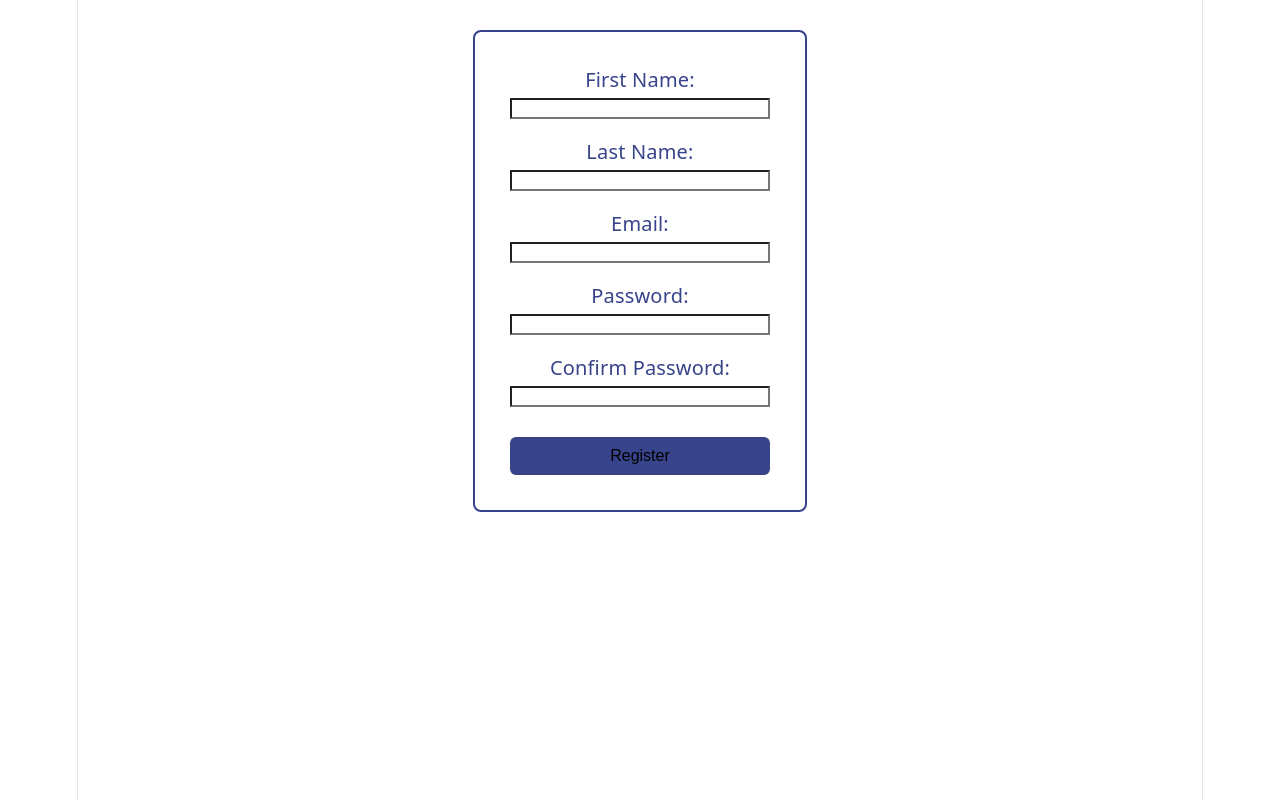
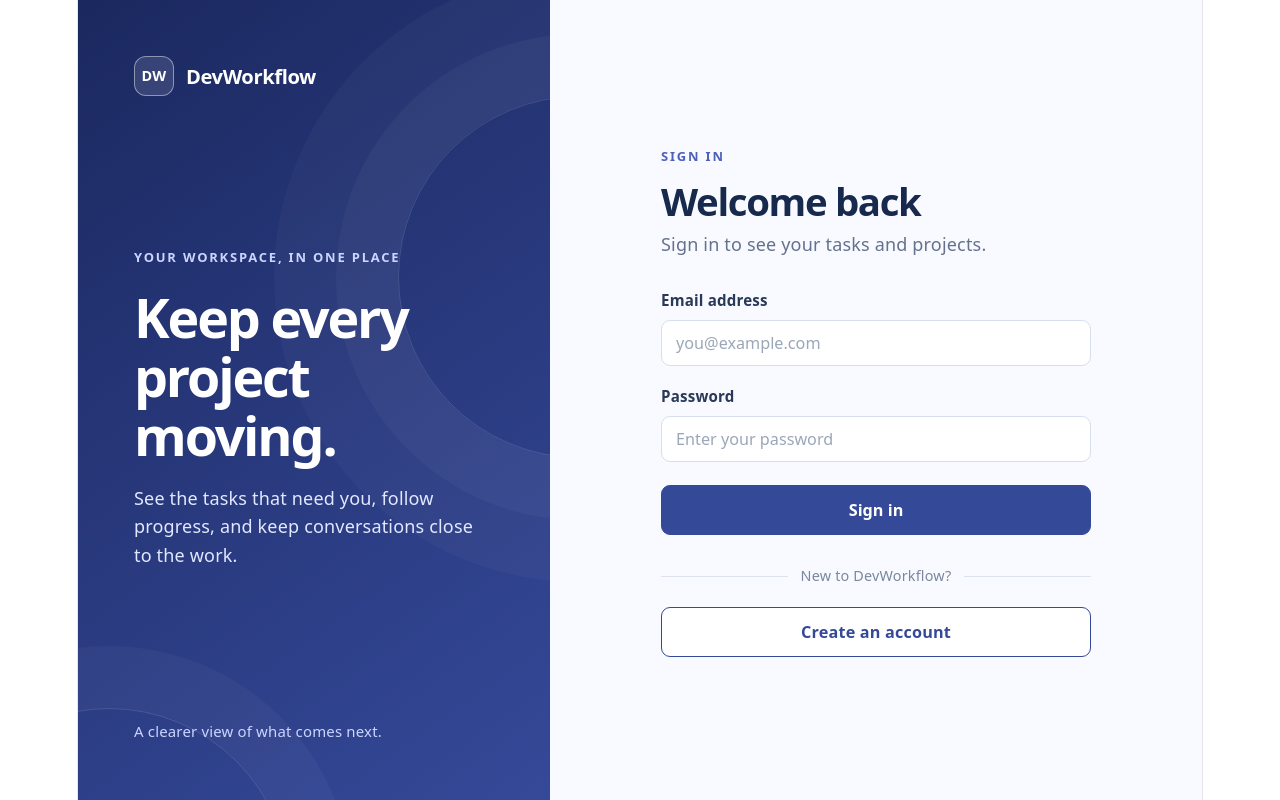
Before and after one commit to anuragrana1997/DevWorkFlow, a React (Vite) app in the folder client/: page / in a window 1280 px wide. Built offline with nearby package versions, Linux system fonts and the light colour scheme.

Commit message:
styling added and page starts with login

```diff
--- a/client/index.html
+++ b/client/index.html
@@ -4,7 +4,7 @@
     <meta charset="UTF-8" />
     <link rel="icon" type="image/svg+xml" href="/favicon.svg" />
     <meta name="viewport" content="width=device-width, initial-scale=1.0" />
-    <title>client</title>
+    <title>DevWorkflow</title>
   </head>
   <body>
     <div id="root"></div>
--- a/client/src/App.jsx
+++ b/client/src/App.jsx
@@ -10,8 +10,9 @@ function App() {
         <AuthProvider>
             <BrowserRouter>
                 <Routes>
-                    <Route path="/" element={<Register />} />
+                    <Route path="/" element={<Login />} />
                     <Route path="/login" element={<Login />} />
+                    <Route path="/register" element={<Register />} />
                     <Route element={<ProtectedRoute />}>
                         <Route path="/dashboard" element={<Dashboard />} />
                     </Route>
--- /dev/null
+++ b/client/src/components/AuthLayout.jsx
@@ -0,0 +1,29 @@
+import "../styles/Auth.css";
+
+export const AuthLayout = ({ eyebrow, title, description, children }) => (
+    <main className="auth-page">
+        <section className="auth-intro" aria-label="DevWorkflow">
+            <div className="auth-brand">
+                <span className="auth-brand-mark" aria-hidden="true">DW</span>
+                <span>DevWorkflow</span>
+            </div>
+
+            <div className="auth-intro-copy">
+                <p className="auth-kicker">YOUR WORKSPACE, IN ONE PLACE</p>
+                <h1>Keep every project moving.</h1>
+                <p>See the tasks that need you, follow progress, and keep conversations close to the work.</p>
+            </div>
+
+            <p className="auth-intro-footer">A clearer view of what comes next.</p>
+        </section>
+
+        <section className="auth-content">
+            <div className="auth-card">
+                <p className="auth-eyebrow">{eyebrow}</p>
+                <h2>{title}</h2>
+                <p className="auth-description">{description}</p>
+                {children}
+            </div>
+        </section>
+    </main>
+);
--- a/client/src/pages/Login.jsx
+++ b/client/src/pages/Login.jsx
@@ -1,8 +1,8 @@
 import { useState } from "react";
-import "../styles/Login.css";
 import { useAuth } from "../context/AuthContext";
 import { api } from "../config/api";
-import { useNavigate } from "react-router-dom";
+import { Link, useNavigate } from "react-router-dom";
+import { AuthLayout } from "../components/AuthLayout";
 
 export const Login = () => {
 
@@ -43,22 +43,24 @@ export const Login = () => {
     }
 
     return (
-        <div className="login-container">
-            <form className="login-form" onSubmit={handleSubmit}>
-                <div className="form-group">
-                    <label htmlFor="email">Email:</label>
-                    <input type="email" id="email" name="email" onChange={handleChange} required />
+        <AuthLayout eyebrow="SIGN IN" title="Welcome back" description="Sign in to see your tasks and projects.">
+            <form className="auth-form" onSubmit={handleSubmit}>
+                <div className="auth-field">
+                    <label htmlFor="email">Email address</label>
+                    <input type="email" id="email" name="email" autoComplete="email"
+                        placeholder="you@example.com" onChange={handleChange} required />
                 </div>
 
-                <div className="form-group">
-                    <label htmlFor="password">Password:</label>
-                    <input type="password" id="password" name="password" onChange={handleChange} required />
+                <div className="auth-field">
+                    <label htmlFor="password">Password</label>
+                    <input type="password" id="password" name="password" autoComplete="current-password"
+                        placeholder="Enter your password" onChange={handleChange} required />
                 </div>
-                {error && <p>{error}</p>}
-                <div className="form-group">
-                    <button type="submit">Login</button>
-                </div>
+                {error && <p className="auth-error" role="alert">{error}</p>}
+                <button className="auth-primary-button" type="submit">Sign in</button>
             </form>
-        </div>
+            <div className="auth-divider"><span>New to DevWorkflow?</span></div>
+            <Link className="auth-secondary-button" to="/register">Create an account</Link>
+        </AuthLayout>
     )
 }
--- a/client/src/pages/Register.jsx
+++ b/client/src/pages/Register.jsx
@@ -1,7 +1,7 @@
 import { useState } from "react";
-import '../styles/Register.css';
-import { useNavigate } from "react-router-dom";
+import { Link, useNavigate } from "react-router-dom";
 import axios from "axios";
+import { AuthLayout } from "../components/AuthLayout";
 
 export const Register = () => {
 
@@ -60,33 +60,39 @@ export const Register = () => {
     }
 
     return (
-        <div className="register-container">
-            <form className="register-form" onSubmit={handleRegister}>
-                <div className="form-group">
-                    <label htmlFor="first_name">First Name:</label>
-                    <input id="first_name" name="first_name" type="text" onChange={handleChange} required />
+        <AuthLayout eyebrow="GET STARTED" title="Create your account" description="Join your team and start tracking your work.">
+            <form className="auth-form" onSubmit={handleRegister}>
+                <div className="auth-name-row">
+                    <div className="auth-field">
+                        <label htmlFor="first_name">First name</label>
+                        <input id="first_name" name="first_name" type="text" autoComplete="given-name"
+                            onChange={handleChange} required />
+                    </div>
+                    <div className="auth-field">
+                        <label htmlFor="last_name">Last name</label>
+                        <input id="last_name" name="last_name" type="text" autoComplete="family-name"
+                            onChange={handleChange} required />
+                    </div>
                 </div>
-                <div className="form-group">
-                    <label htmlFor="last_name">Last Name:</label>
-                    <input id="last_name" name="last_name" type="text" onChange={handleChange} required />
+                <div className="auth-field">
+                    <label htmlFor="email">Email address</label>
+                    <input id="email" name="email" type="email" autoComplete="email"
+                        placeholder="you@example.com" onChange={handleChange} required />
                 </div>
-                <div className="form-group">
-                    <label htmlFor="email">Email:</label>
-                    <input id="email" name="email" type="email" onChange={handleChange} required />
+                <div className="auth-field">
+                    <label htmlFor="password">Password</label>
+                    <input id="password" name="password" type="password" autoComplete="new-password"
+                        onChange={handleChange} required />
                 </div>
-                <div className="form-group">
-                    <label htmlFor="password">Password:</label>
-                    <input id="password" name="password" type="password" onChange={handleChange} required />
+                <div className="auth-field">
+                    <label htmlFor="confirm_password">Confirm password</label>
+                    <input id="confirm_password" name="confirm_password" type="password" autoComplete="new-password"
+                        onChange={handleChange} required />
                 </div>
-                <div className="form-group">
-                    <label htmlFor="confirm_password">Confirm Password:</label>
-                    <input id="confirm_password" name="confirm_password" type="password" onChange={handleChange} required />
-                    {error && <p>{error}</p>}
-                </div>
-                <div className="form-group">
-                    <button type="submit">Register</button>
-                </div>
+                {error && <p className="auth-error" role="alert">{error}</p>}
+                <button className="auth-primary-button" type="submit">Create account</button>
             </form>
-        </div>
+            <p className="auth-switch">Already have an account? <Link to="/login">Sign in</Link></p>
+        </AuthLayout>
     )
 }
--- /dev/null
+++ b/client/src/styles/Auth.css
@@ -0,0 +1,309 @@
+.auth-page {
+  box-sizing: border-box;
+  display: grid;
+  grid-template-columns: minmax(300px, 42%) minmax(0, 1fr);
+  min-height: 100svh;
+  background: #f8faff;
+  color: #25334e;
+  color-scheme: light;
+  text-align: left;
+}
+
+.auth-page * {
+  box-sizing: border-box;
+}
+
+.auth-intro {
+  position: relative;
+  display: flex;
+  flex-direction: column;
+  justify-content: space-between;
+  overflow: hidden;
+  padding: clamp(30px, 5vw, 56px);
+  background: linear-gradient(145deg, #1b285f 0%, #354999 100%);
+  color: #fff;
+}
+
+.auth-intro::before,
+.auth-intro::after {
+  position: absolute;
+  width: 360px;
+  height: 360px;
+  border: 1px solid #ffffff22;
+  border-radius: 50%;
+  content: "";
+  pointer-events: none;
+}
+
+.auth-intro::before {
+  right: -210px;
+  top: 12%;
+  box-shadow: 0 0 0 62px #ffffff08, 0 0 0 124px #ffffff07;
+}
+
+.auth-intro::after {
+  bottom: -270px;
+  left: -150px;
+  box-shadow: 0 0 0 62px #ffffff08;
+}
+
+.auth-brand,
+.auth-intro-copy,
+.auth-intro-footer {
+  position: relative;
+  z-index: 1;
+}
+
+.auth-brand {
+  display: flex;
+  align-items: center;
+  gap: 12px;
+  font-size: 1.12rem;
+  font-weight: 750;
+  letter-spacing: -0.02em;
+}
+
+.auth-brand-mark {
+  display: grid;
+  width: 40px;
+  height: 40px;
+  place-items: center;
+  border: 1px solid #ffffff70;
+  border-radius: 12px;
+  background: #ffffff1e;
+  font-size: 0.8rem;
+  letter-spacing: 0.02em;
+}
+
+.auth-intro-copy {
+  max-width: 390px;
+}
+
+.auth-kicker,
+.auth-eyebrow {
+  font-size: 0.72rem;
+  font-weight: 750;
+  letter-spacing: 0.14em;
+}
+
+.auth-kicker {
+  color: #cbd5ff;
+}
+
+.auth-intro h1 {
+  margin: 18px 0;
+  color: #fff;
+  font-size: clamp(2.4rem, 4.2vw, 3.45rem);
+  font-weight: 750;
+  line-height: 1.1;
+  letter-spacing: -0.04em;
+}
+
+.auth-intro-copy > p:last-child {
+  color: #e2e8ff;
+  line-height: 1.6;
+}
+
+.auth-intro-footer {
+  color: #cbd5ff;
+  font-size: 0.83rem;
+}
+
+.auth-content {
+  display: grid;
+  min-width: 0;
+  place-items: center;
+  padding: 48px clamp(26px, 5vw, 72px);
+}
+
+.auth-card {
+  width: min(100%, 430px);
+}
+
+.auth-eyebrow {
+  color: #4c60ba;
+}
+
+.auth-card h2 {
+  margin: 10px 0 8px;
+  color: #172a4d;
+  font-size: clamp(1.85rem, 3vw, 2.3rem);
+  font-weight: 750;
+  line-height: 1.15;
+  letter-spacing: -0.035em;
+}
+
+.auth-description {
+  margin-bottom: 30px;
+  color: #64728d;
+}
+
+.auth-form {
+  display: flex;
+  flex-direction: column;
+  gap: 17px;
+}
+
+.auth-name-row {
+  display: grid;
+  grid-template-columns: repeat(2, minmax(0, 1fr));
+  gap: 14px;
+}
+
+.auth-field {
+  display: flex;
+  min-width: 0;
+  flex-direction: column;
+  gap: 7px;
+}
+
+.auth-field label {
+  color: #293956;
+  font-size: 0.84rem;
+  font-weight: 650;
+}
+
+.auth-field input {
+  width: 100%;
+  height: 46px;
+  padding: 0 14px;
+  border: 1px solid #d6dfed;
+  border-radius: 9px;
+  outline: none;
+  background: #fff;
+  color: #172a4d;
+  font: inherit;
+  font-size: 0.9rem;
+  transition: border-color 150ms, box-shadow 150ms;
+}
+
+.auth-field input::placeholder {
+  color: #9aa7b9;
+}
+
+.auth-field input:focus {
+  border-color: #6275cc;
+  box-shadow: 0 0 0 3px #6275cc24;
+}
+
+.auth-primary-button,
+.auth-secondary-button {
+  display: flex;
+  width: 100%;
+  min-height: 47px;
+  align-items: center;
+  justify-content: center;
+  margin: 0;
+  padding: 11px 18px;
+  border: 1px solid #354999;
+  border-radius: 9px;
+  font: inherit;
+  font-size: 0.9rem;
+  font-weight: 700;
+  text-align: center;
+  text-decoration: none;
+  cursor: pointer;
+  transition: background-color 150ms, transform 150ms;
+}
+
+.auth-primary-button {
+  margin-top: 6px;
+  background: #354999;
+  color: #fff;
+}
+
+.auth-primary-button:hover {
+  background: #293b83;
+  transform: translateY(-1px);
+}
+
+.auth-secondary-button {
+  background: #fff;
+  color: #354999;
+}
+
+.auth-secondary-button:hover {
+  background: #eef2ff;
+}
+
+.auth-primary-button:focus-visible,
+.auth-secondary-button:focus-visible,
+.auth-switch a:focus-visible {
+  outline: 3px solid #8293ec;
+  outline-offset: 3px;
+}
+
+.auth-error {
+  padding: 10px 12px;
+  border: 1px solid #f2c6cb;
+  border-radius: 8px;
+  background: #fff2f3;
+  color: #a52836;
+  font-size: 0.83rem;
+}
+
+.auth-divider {
+  display: flex;
+  align-items: center;
+  gap: 13px;
+  margin: 28px 0 18px;
+  color: #7b879d;
+  font-size: 0.8rem;
+  white-space: nowrap;
+}
+
+.auth-divider::before,
+.auth-divider::after {
+  height: 1px;
+  flex: 1;
+  background: #dce3ee;
+  content: "";
+}
+
+.auth-switch {
+  margin-top: 26px;
+  color: #64728d;
+  font-size: 0.86rem;
+  text-align: center;
+}
+
+.auth-switch a {
+  color: #354999;
+  font-weight: 700;
+  text-decoration: none;
+}
+
+.auth-switch a:hover {
+  text-decoration: underline;
+}
+
+@media (max-width: 760px) {
+  .auth-page {
+    grid-template-columns: 1fr;
+  }
+
+  .auth-intro {
+    min-height: 220px;
+    gap: 24px;
+    padding: 26px;
+  }
+
+  .auth-intro h1 {
+    margin: 10px 0;
+    font-size: 2rem;
+  }
+
+  .auth-intro-footer {
+    display: none;
+  }
+
+  .auth-content {
+    padding: 32px 24px 48px;
+  }
+}
+
+@media (max-width: 420px) {
+  .auth-name-row {
+    grid-template-columns: 1fr;
+  }
+}
--- a/client/src/styles/Login.css
+++ /dev/null
@@ -1,43 +0,0 @@
-.login-container {
-  border: 2px solid #37438a;
-  border-radius: 8px;
-  padding: 35px;
-  align-self: center;
-  width: 260px;
-  margin-top: 30px;
-}
-
-.login-form {
-  color: #37438a;
-  font-size: 20px;
-  display: flex;
-  flex-direction: column;
-  gap: 20px;
-}
-
-.form-group {
-  display: flex;
-  flex-direction: column;
-  gap: 5px;
-  input {
-    color: #7499f1;
-    background-color: white;
-  }
-}
-
-
-button {
-  padding: 10px 16px;
-  margin-top: 10px;
-
-  background-color: #37438a;
-  color: #000000;
-
-  border: none;
-  border-radius: 6px;
-
-  font-size: 16px;
-  font-weight: 500;
-
-  cursor: pointer;
-}
--- a/client/src/styles/Register.css
+++ /dev/null
@@ -1,42 +0,0 @@
-.register-container {
-  border: 2px solid #37438a;
-  border-radius: 8px;
-  padding: 35px;
-  align-self: center;
-  width: 260px;
-  margin-top: 30px;
-}
-
-.register-form {
-  color: #37438a;
-  font-size: 20px;
-  display: flex;
-  flex-direction: column;
-  gap: 20px;
-}
-
-.form-group {
-  display: flex;
-  flex-direction: column;
-  gap: 5px;
-  input {
-    color: #7499f1;
-    background-color: white;
-  }
-}
-
-button {
-  padding: 10px 16px;
-  margin-top: 10px;
-
-  background-color: #37438a;
-  color: #000000;
-
-  border: none;
-  border-radius: 6px;
-
-  font-size: 16px;
-  font-weight: 500;
-
-  cursor: pointer;
-}
```
